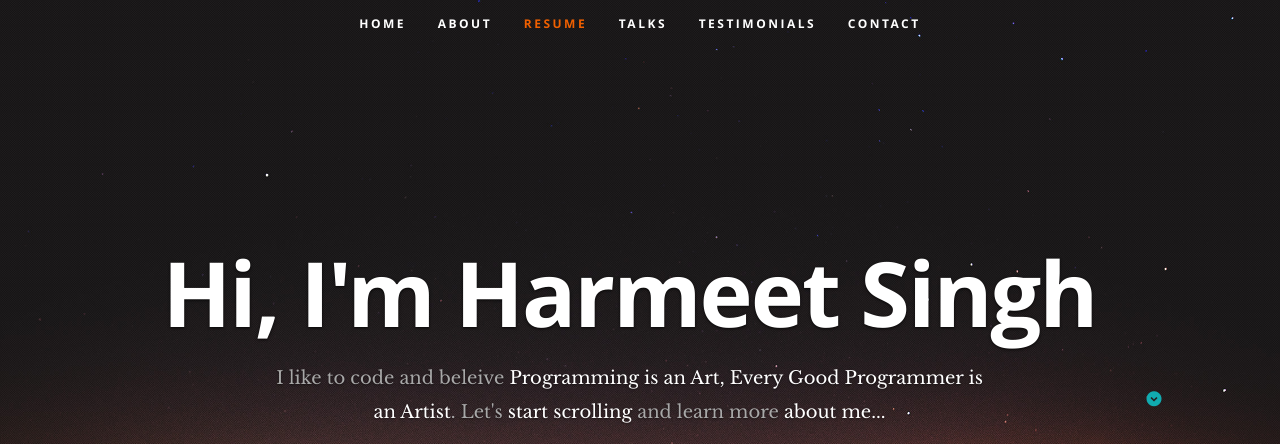
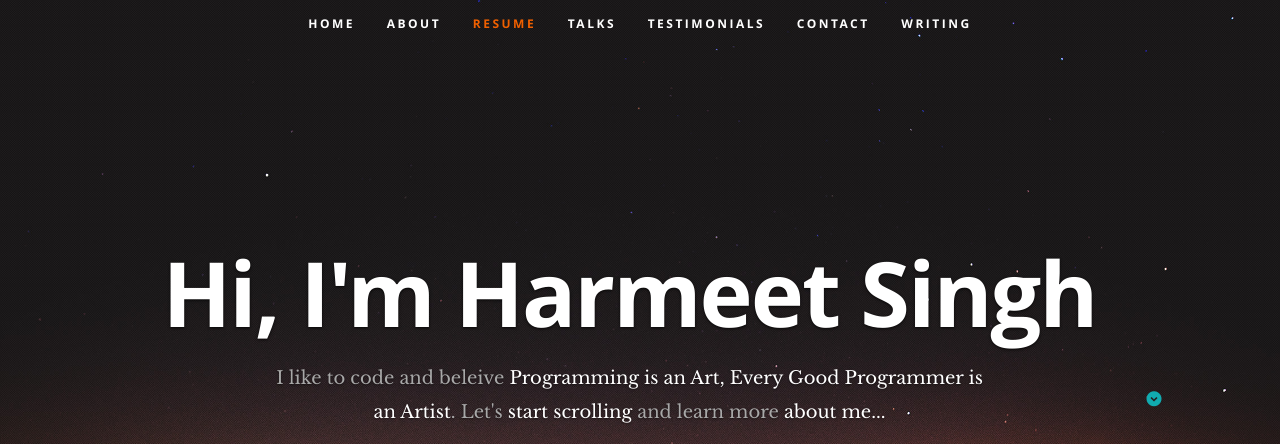
Before and after one commit to harmeetsingh0013/harmeetsingh0013.github.io, a plain HTML site: page index.html in a window 1280 px wide. Shown: the top 444 px of the page. Drawn offline with nearby package versions, Linux system fonts and the light colour scheme.

Commit message:
add writings

```diff
--- a/index.html
+++ b/index.html
@@ -53,6 +53,7 @@
         <li><a class="smoothscroll" href="#portfolio">Talks</a></li>
         <li><a class="smoothscroll" href="#testimonials">Testimonials</a></li>
         <li><a class="smoothscroll" href="#contact">Contact</a></li>
+        <li><a href="https://blog.knoldus.com/author/harmeetsingh0013/" target="_blank">Writing</a></li>
       </ul>
       <!-- end #nav -->
 
```
